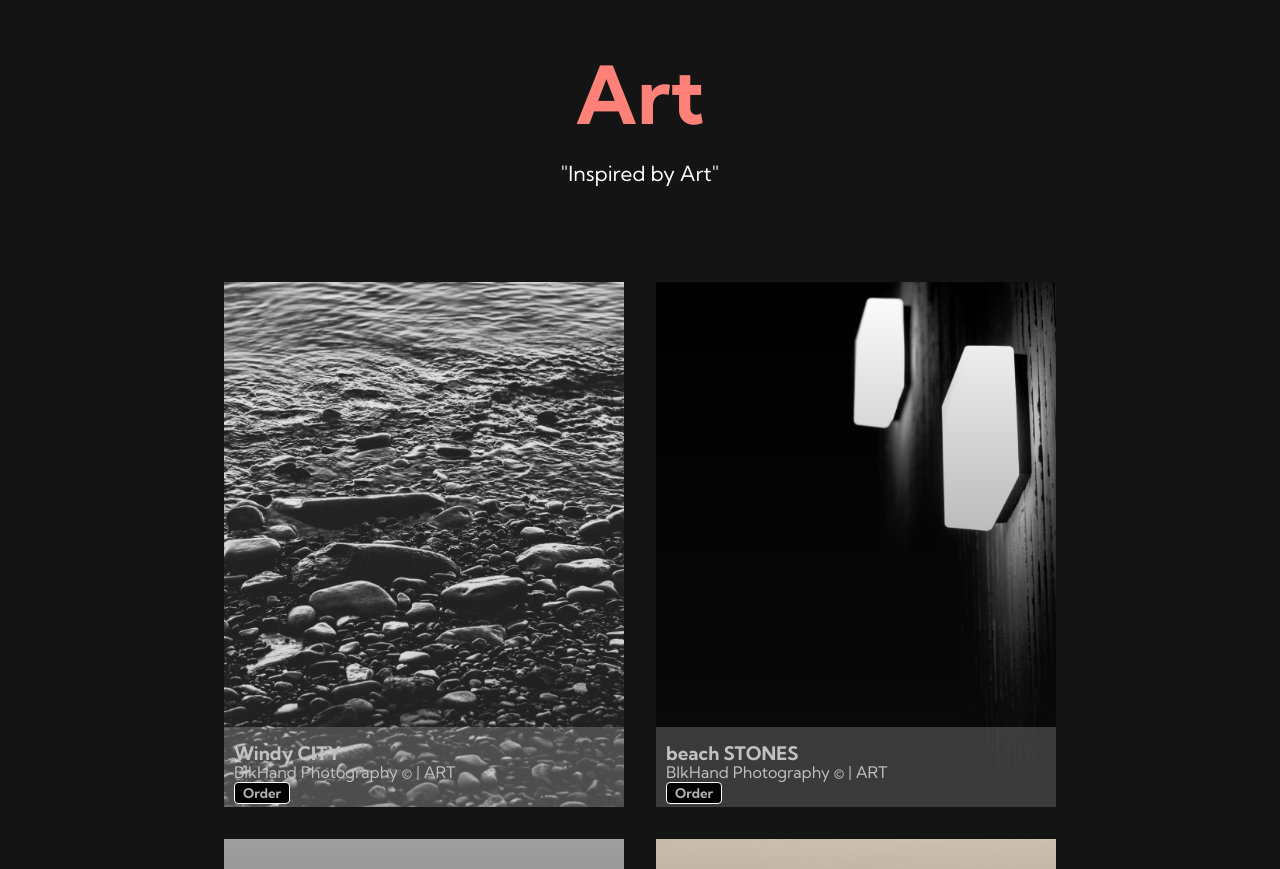
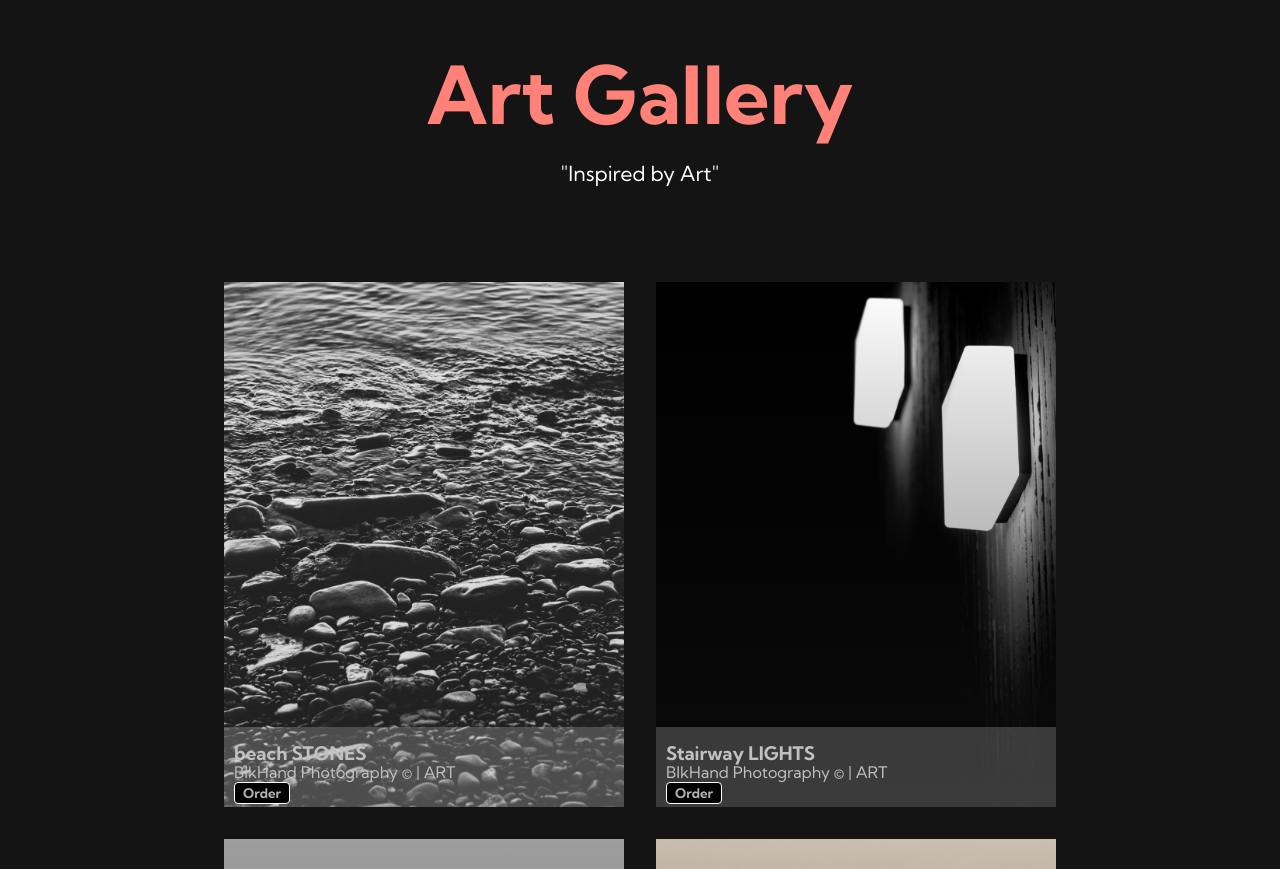
Before and after one commit to eosamdade/simple_webpage, a website: page art.html in a window 1280 px wide. Shown: the part 83-952 px from the top of the page. Drawn offline with Linux system fonts and the light colour scheme; grey boxes are pictures that could not be loaded.

Commit message:
fixed few bugs

```diff
--- a/art.html
+++ b/art.html
@@ -47,7 +47,7 @@
     <!-- Art Gallery -->
     <div class="art_gallery">
         <div class="gallery-heading">
-            <h1>Art</h1>
+            <h1>Art Gallery</h1>
         </div>
         <div id="art-quote">
             <p>"Inspired by Art"</p>
@@ -57,7 +57,7 @@
             <div class="pic-cell">
                 <img src="/" alt="" class="nature-img">
                 <div class="pic-cell-text">
-                    <h3>Windy CITY</h3>
+                    <h3>beach STONES</h3>
                     <p>BlkHand Photography © | ART</p>
                     <button>Order</button>
                 </div>
@@ -65,7 +65,7 @@
             <div class="pic-cell">
                 <!-- <img src="/pics/porfolio/metallic_PrintsUSA/nat_svg/2.svg" alt="" class="nature-img"> -->
                 <div class="pic-cell-text">
-                    <h3>beach STONES</h3>
+                    <h3>Stairway LIGHTS</h3>
                     <p>BlkHand Photography © | ART</p>
                     <button>Order</button>
                 </div>
```
